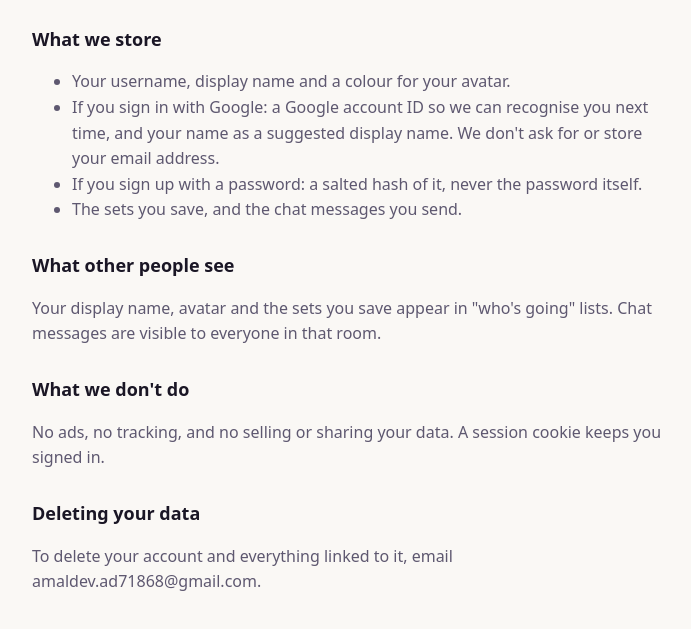
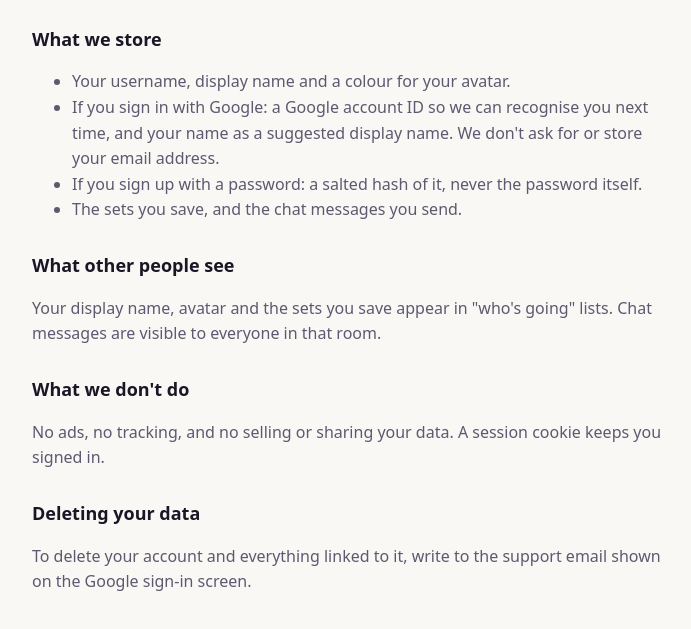
Before and after one commit to AmaldevAD/tml-lineup, a website: page public/privacy.html in a window 1280 px wide. Shown: the part 205-834 px from the top of the page, without its empty margins (288-979 px from the left). Drawn offline with Linux system fonts and the light colour scheme.

Commit message:
Keep personal email off the public privacy page
Co-Authored-By: Claude Opus 5.5 <noreply@anthropic.com>
Claude-Session: https://claude.ai/code/session_01D9tyPekBQsDXhVvdMKtFiF

```diff
--- a/public/privacy.html
+++ b/public/privacy.html
@@ -30,7 +30,7 @@ p, li { color: var(--muted); } a { color: var(--accent); }
 <h2>What we don't do</h2>
 <p>No ads, no tracking, and no selling or sharing your data. A session cookie keeps you signed in.</p>
 <h2>Deleting your data</h2>
-<p>To delete your account and everything linked to it, email amaldev.ad71868@gmail.com.</p>
+<p>To delete your account and everything linked to it, write to the support email shown on the Google sign-in screen.</p>
 </main>
 </body>
 </html>
```
